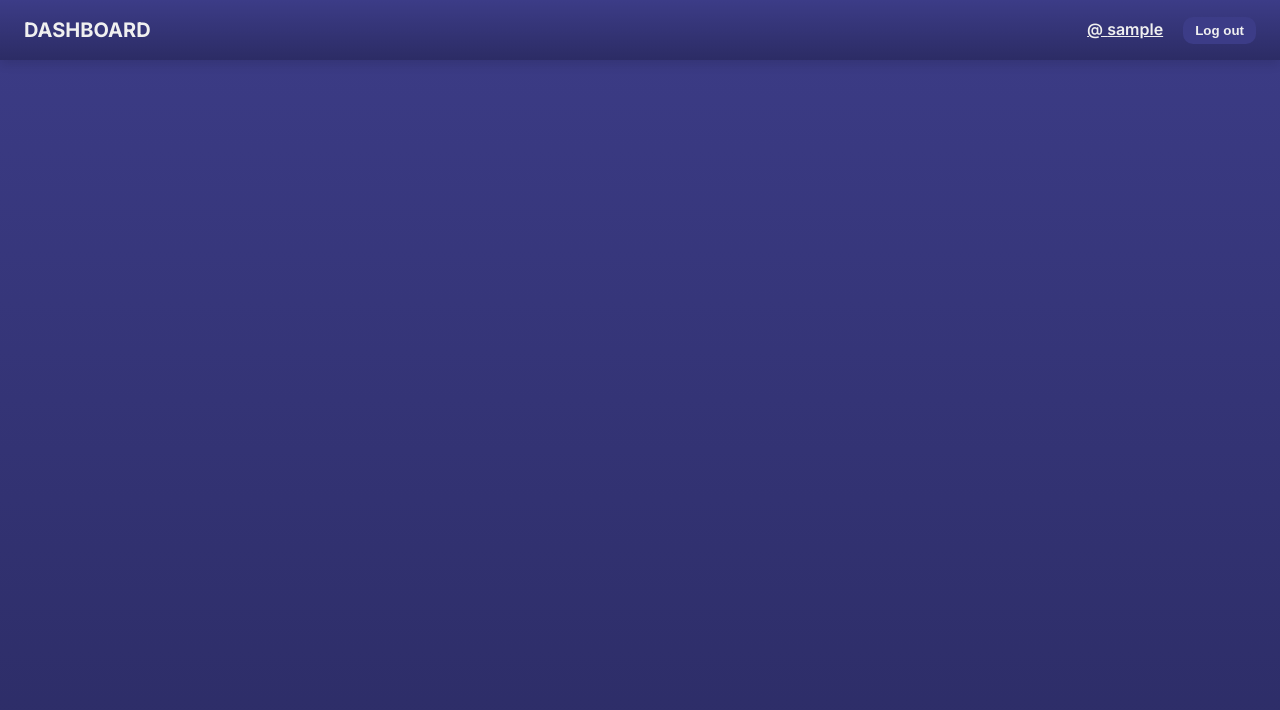
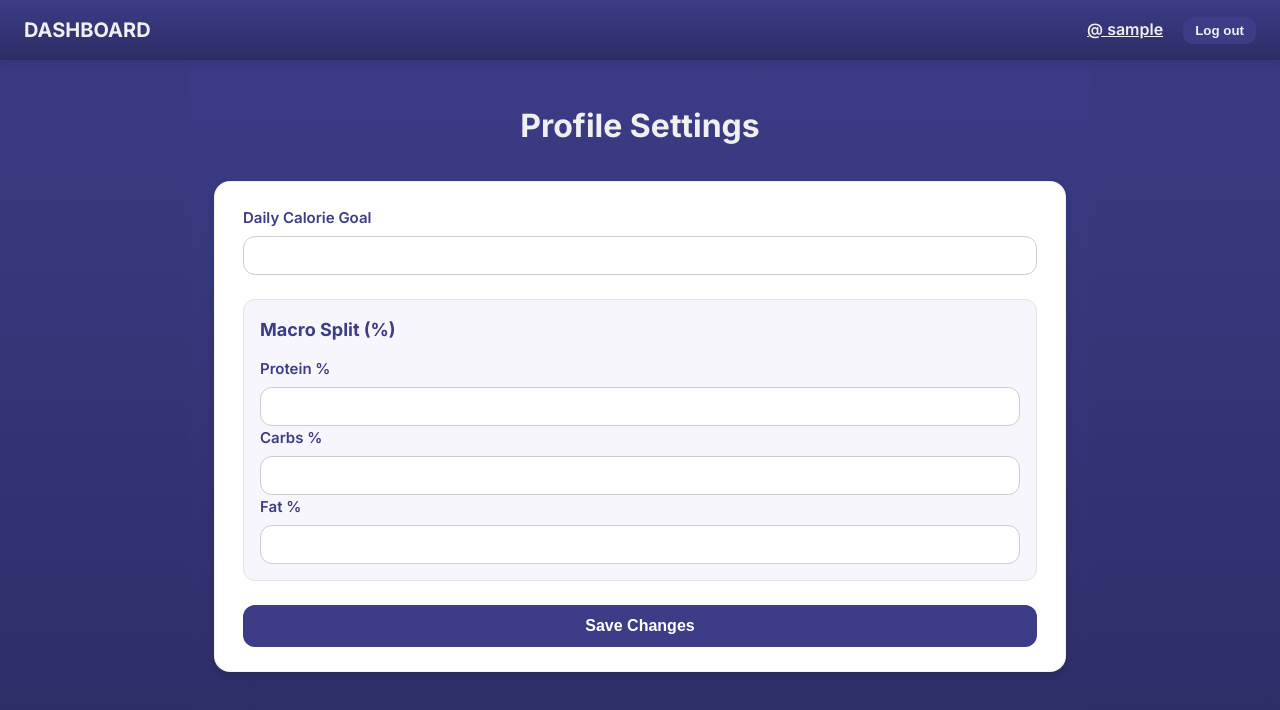
Before and after one commit to Konstantin-Lozanovski/Calorie-Tracker, a React (Vite) app in the folder frontend/: page /profile in a window 1280 px wide. Shown: the top 710 px of the page. Built offline with nearby package versions, Linux system fonts and the light colour scheme; sample sign-in values are in the browser's storage.

Commit message:
Implementation of Profile.jsx with route and styling

```diff
--- a/frontend/src/App.jsx
+++ b/frontend/src/App.jsx
@@ -6,6 +6,7 @@ import Dashboard from "./pages/Dashboard"
 import Day from "./pages/Day"
 import FoodEntry from "./pages/FoodEntry"
 import AddFood from "./pages/AddFood"
+import Profile from "./pages/Profile"
 import ProtectedRoute from "./components/ProtectedRoute"
 import {useEffect, useState} from "react"
 import {getUserFromLocalStorage} from "./services/auth"
@@ -71,6 +72,14 @@ function App() {
               </ProtectedRoute>
             }
           />
+          <Route
+            path="/profile"
+            element={
+              <ProtectedRoute user={user}>
+                <Profile user={user} setUser={setUser}/>
+              </ProtectedRoute>
+            }
+          />
           <Route path='/signup' element={<Signup user={user} setUser={setUser}/>}/>
           <Route path='/login' element={<Login user={user} setUser={setUser}/>}/>
         </Routes>
--- a/frontend/src/components/Header.jsx
+++ b/frontend/src/components/Header.jsx
@@ -21,7 +21,7 @@ function Header({user, setUser}) {
       <div></div>
       {user ? (
         <div className='header-user'>
-          <Link className='header-name'>@ {user.username}</Link>
+          <Link className='header-name' to="/profile">@ {user.username}</Link>
           <button className='header-logout-button' onClick={logout}>
             Log out
           </button>
--- /dev/null
+++ b/frontend/src/css/Profile.css
@@ -0,0 +1,110 @@
+/*@import url('./variables.css'); !* if you have one — optional *!*/
+
+/* Page Container */
+.profile-container {
+    max-width: 900px;
+    margin: 0 auto;
+    padding: 40px 24px;
+    color: var(--color-text-light);
+    background: linear-gradient(180deg, var(--color-bg) 0%, var(--color-bg-dark) 100%);
+    min-height: calc(100vh - 60px);
+    display: flex;
+    flex-direction: column;
+    gap: 30px;
+}
+
+/* Title */
+.profile-title {
+    font-size: 32px;
+    text-align: center;
+    margin: 0;
+}
+
+/* Card */
+.profile-card {
+    background: var(--color-card-bg);
+    color: var(--color-text-dark);
+    padding: 24px 28px;
+    border-radius: var(--radius-lg);
+    box-shadow: var(--shadow-md);
+    border: 1px solid rgba(0,0,0,0.05);
+    width: 100%;
+}
+
+/* Form */
+.profile-form {
+    display: flex;
+    flex-direction: column;
+    gap: 24px;
+}
+
+/* Inputs */
+.input-group {
+    display: flex;
+    flex-direction: column;
+    gap: 6px;
+}
+
+.input-group label {
+    font-weight: 600;
+    font-size: 15px;
+    color: var(--color-primary);
+}
+
+.input-group input {
+    padding: 10px 12px;
+    border-radius: var(--radius-md);
+    border: 1px solid #ccc;
+    font-size: 15px;
+}
+
+.input-group input:focus {
+    outline: 2px solid var(--color-primary);
+}
+
+/* Macro Section */
+.macro-section {
+    background: var(--color-card-bg-alt);
+    padding: 16px;
+    border-radius: var(--radius-md);
+    border: 1px solid #e2e2e2;
+}
+
+.macro-title {
+    margin: 0 0 12px 0;
+    font-size: 18px;
+    font-weight: 700;
+    color: var(--color-primary);
+}
+
+/* Button */
+.save-btn {
+    background: var(--color-primary);
+    color: white;
+    padding: 12px 18px;
+    border-radius: var(--radius-md);
+    border: none;
+    font-size: 16px;
+    font-weight: 600;
+    cursor: pointer;
+    transition: 0.15s ease;
+}
+
+.save-btn:hover {
+    background: var(--color-primary-light);
+    transform: translateY(-2px);
+}
+
+.success-msg {
+    color: #27ae60; /* green like your macro color */
+    font-weight: 600;
+    margin-top: 10px;
+    text-align: center;
+}
+
+.error-msg {
+    color: #e74c3c; /* red for errors */
+    font-weight: 600;
+    margin-top: 10px;
+    text-align: center;
+}
--- /dev/null
+++ b/frontend/src/pages/Profile.jsx
@@ -0,0 +1,110 @@
+import { useState } from "react";
+import {updateUserGoals} from "../services/api.js";
+import {useNavigate} from "react-router-dom";
+import "../css/Profile.css";
+
+export default function Profile({ user, setUser }) {
+  const [form, setForm] = useState({
+    calorieGoal: user.calorie_goal,
+    proteinGoalPct: user.protein_goal_pct,
+    carbsGoalPct: user.carbs_goal_pct,
+    fatGoalPct: user.fat_goal_pct,
+    weightGoal: user.weight_goal
+  });
+  const [error, setError] = useState(null);
+  const [success, setSuccess] = useState(false);
+
+  const navigate = useNavigate();
+
+  const handleChange = (e) => {
+    setForm({ ...form, [e.target.name]: e.target.value });
+  };
+
+  const handleSubmit = async (e) => {
+    e.preventDefault();
+
+    const totalPct =
+      Number(form.proteinGoalPct) +
+      Number(form.carbsGoalPct) +
+      Number(form.fatGoalPct);
+
+    if (totalPct !== 100) {
+      setError({ msg: "Protein, carbs, and fat percentages must add up to 100%" });
+      return;
+    }
+
+    try{
+      const data = await updateUserGoals(form)
+      setUser(data)
+      setSuccess(true)
+      setTimeout(() => {
+        setSuccess(false);
+        navigate("/");
+      }, 2500);
+    }catch (error){
+      setError(error)
+      setSuccess(false)
+    }
+
+  };
+
+  return (
+    <div className="profile-container">
+      <h1 className="profile-title">Profile Settings</h1>
+
+      <div className="profile-card">
+        <form onSubmit={handleSubmit} className="profile-form">
+
+          <div className="input-group">
+            <label>Daily Calorie Goal</label>
+            <input
+              type="number"
+              name="calorieGoal"
+              value={form.calorieGoal}
+              onChange={handleChange}
+            />
+          </div>
+
+          <div className="macro-section">
+            <h2 className="macro-title">Macro Split (%)</h2>
+
+            <div className="input-group">
+              <label>Protein %</label>
+              <input
+                type="number"
+                name="proteinGoalPct"
+                value={form.proteinGoalPct}
+                onChange={handleChange}
+              />
+            </div>
+
+            <div className="input-group">
+              <label>Carbs %</label>
+              <input
+                type="number"
+                name="carbsGoalPct"
+                value={form.carbsGoalPct}
+                onChange={handleChange}
+              />
+            </div>
+
+            <div className="input-group">
+              <label>Fat %</label>
+              <input
+                type="number"
+                name="fatGoalPct"
+                value={form.fatGoalPct}
+                onChange={handleChange}
+              />
+            </div>
+          </div>
+
+          <button className="save-btn" type="submit">Save Changes</button>
+          {/* Success message */}
+          {success && <p className="success-msg">Goals updated successfully!</p>}
+          {error && <p className="error-msg">{error.msg}</p>}
+        </form>
+      </div>
+    </div>
+  );
+}
```
